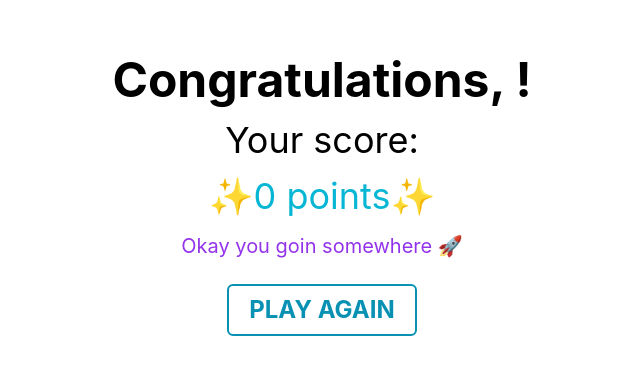
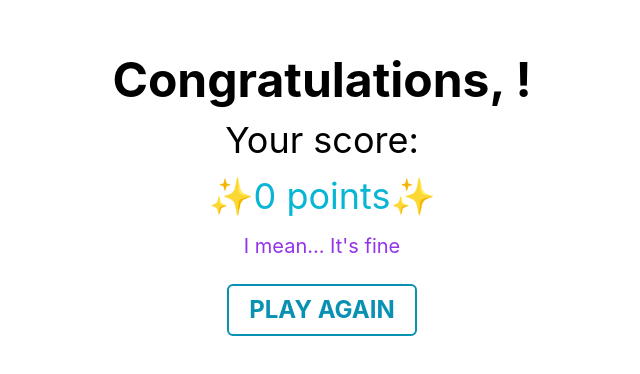
Before and after one commit to macianga/wordcloud-game, a React (Vite) app: page /leaderboard in a window 1280 px wide. Shown: the part 124-498 px from the top of the page, without its empty margins (318-958 px from the left). Built offline with nearby package versions, Linux system fonts and the light colour scheme.

Commit message:
adjust scores

```diff
--- a/src/views/Leaderboard.tsx
+++ b/src/views/Leaderboard.tsx
@@ -7,16 +7,16 @@ type Props = {
 
 function Leaderboard({username, score}: Props) {
   const getScoreMessage = ()=>{
-    if(score < 0){
+    if(score < 1){
       return "I mean... It's fine";
     }
     if(score < 3){
       return "Okay you goin somewhere 🚀";
     }
-    if(score < 7){
+    if(score < 5){
       return "Nice nice, keep going ;)";
     }
-    if(score < 7){
+    if(score < 8){
       return "How did you? Okay nice";
     }
   }
```
